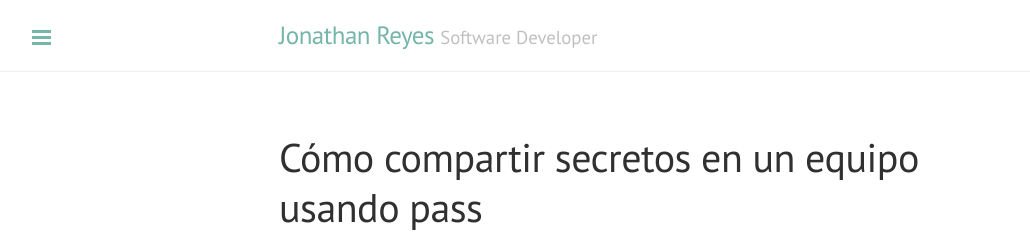
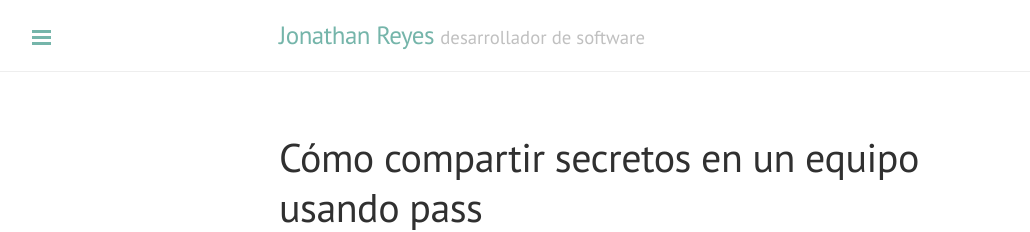
Before and after one commit to jreyes33/jreyes33.github.com, a Jekyll site: the page built from _posts/2016-07-22-compartir-secretos-equipo.md, in a window 1280 px wide and 900 px high. Shown: the top 232 px of the window, without its empty margins (1-1031 px from the left). Built offline with Jekyll 4.4.1, drawn with Linux system fonts in a browser that asks for light colours; nearby versions of some CDN libraries; Markdown is read by kramdown in place of the engine named in the settings.

Commit message:
Translate the site to Spanish
But keep committing in English :P

```diff
--- a/_config.yml
+++ b/_config.yml
@@ -7,8 +7,8 @@
 
 # Setup
 title:            Jonathan Reyes
-tagline:          Software Developer
-description:      I am a Software Developer from Quito, Ecuador working for <a href="https://www.thoughtworks.com/">ThoughtWorks</a>
+tagline:          desarrollador de software
+description:      ¡Hola! Soy un desarrollador de software de Quito, Ecuador. Trabajo actualmente en <a href="https://www.thoughtworks.com/es/">ThoughtWorks</a>.
 url:              https://jreyes.org
 baseurl:          /
 paginate:         5
--- a/_includes/head.html
+++ b/_includes/head.html
@@ -16,7 +16,7 @@
   <link rel="stylesheet" href="{{ site.baseurl }}public/css/syntax.css">
   <link rel="stylesheet" href="{{ site.baseurl }}public/css/lanyon.css">
   <link rel="stylesheet" href="//fonts.googleapis.com/css?family=PT+Serif:400,400italic,700|PT+Sans:400">
-  <link rel="stylesheet" href="//maxcdn.bootstrapcdn.com/font-awesome/4.1.0/css/font-awesome.min.css">
+  <link rel="stylesheet" href="//maxcdn.bootstrapcdn.com/font-awesome/4.6.3/css/font-awesome.min.css">
   <!-- Icons -->
   <link rel="shortcut icon" href="{{ site.baseurl }}public/favicon.ico">
   <!-- RSS -->
--- a/_includes/sidebar.html
+++ b/_includes/sidebar.html
@@ -9,7 +9,7 @@
   </div>
 
   <nav class="sidebar-nav">
-    <a class="sidebar-nav-item{% if page.url == site.baseurl %} active{% endif %}" href="/">Home</a>
+    <a class="sidebar-nav-item{% if page.url == site.baseurl %} active{% endif %}" href="/">Inicio</a>
 
     {% comment %}
       The code below dynamically generates a sidebar nav of pages with
@@ -37,7 +37,8 @@
 
   <div class="sidebar-item">
     <p>
-      <i class="fa fa-smile-o"></i> {{ site.time | date: '%Y' }}. All content released under a <a rel="license" href="https://creativecommons.org/licenses/by-sa/4.0/">CC BY-SA License</a>
+      <i class="fa fa-creative-commons"></i> {{ site.time | date: '%Y' }} | Todo el contenido de este sitio es liberado con una
+      <a rel="license" href="https://creativecommons.org/licenses/by-sa/4.0/deed.es">licencia CC BY-SA</a>
     </p>
   </div>
 </div>
--- a/index.html
+++ b/index.html
@@ -1,10 +1,10 @@
 ---
 layout: default
-title: Home
+title: Inicio
 ---
 <div>
     <h1 style="color: #c0c0c0; letter-spacing: .33rem;">
-      <a href="talks" title="Talks"><i class="fa fa-bullhorn"></i></a>
+      <a href="talks" title="Charlas"><i class="fa fa-bullhorn"></i></a>
       |
       <a href="{{ site.links.github }}" title="Github"><i class="fa fa-github"></i></a>
       <a href="{{ site.links.twitter }}" title="Twitter"><i class="fa fa-twitter"></i></a>
```
Also changed, not shown: other parts of _includes/sidebar.html (+1 -1 lines), other parts of index.html (+1 -1 lines), talks.md (+2 -2 lines).
